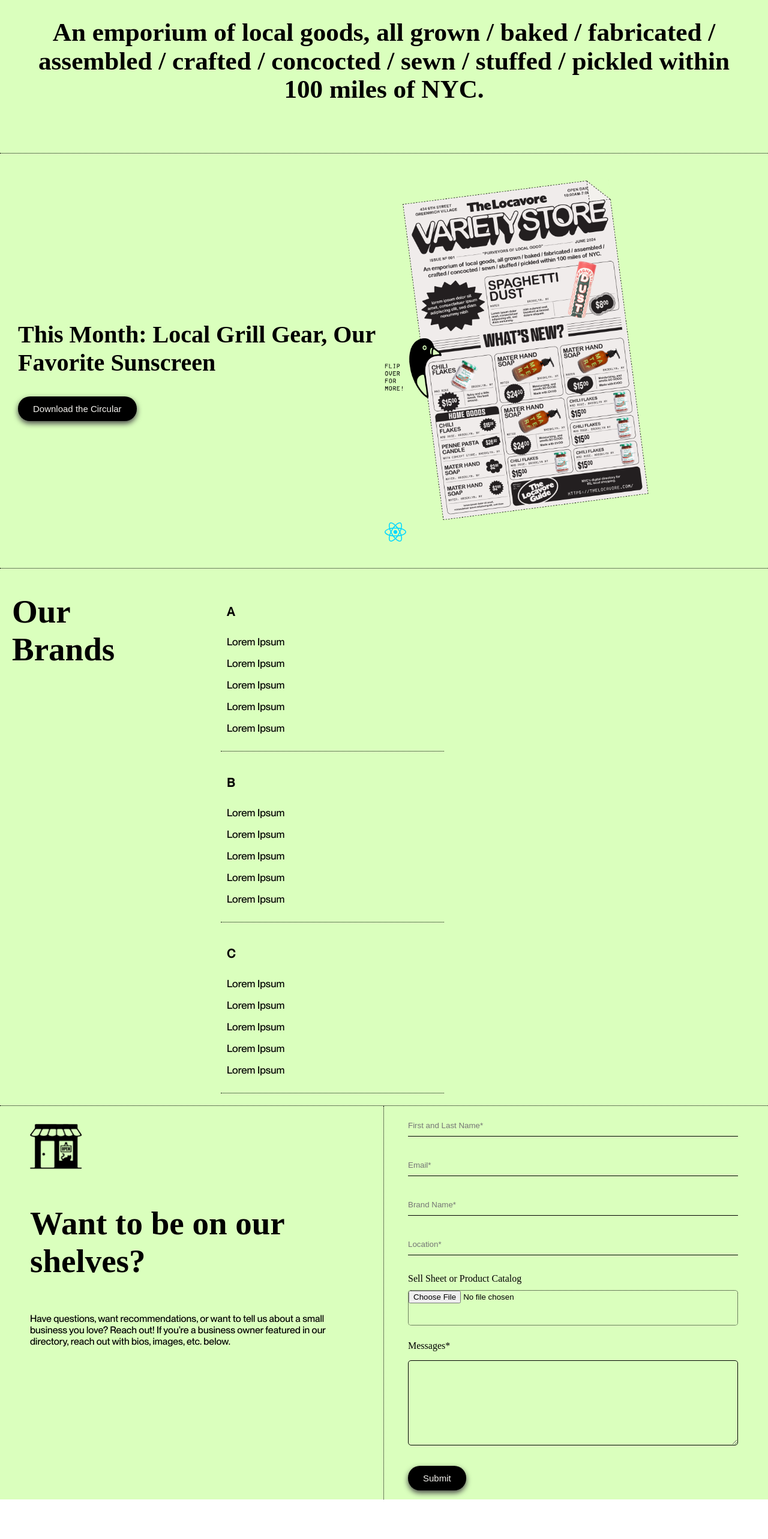
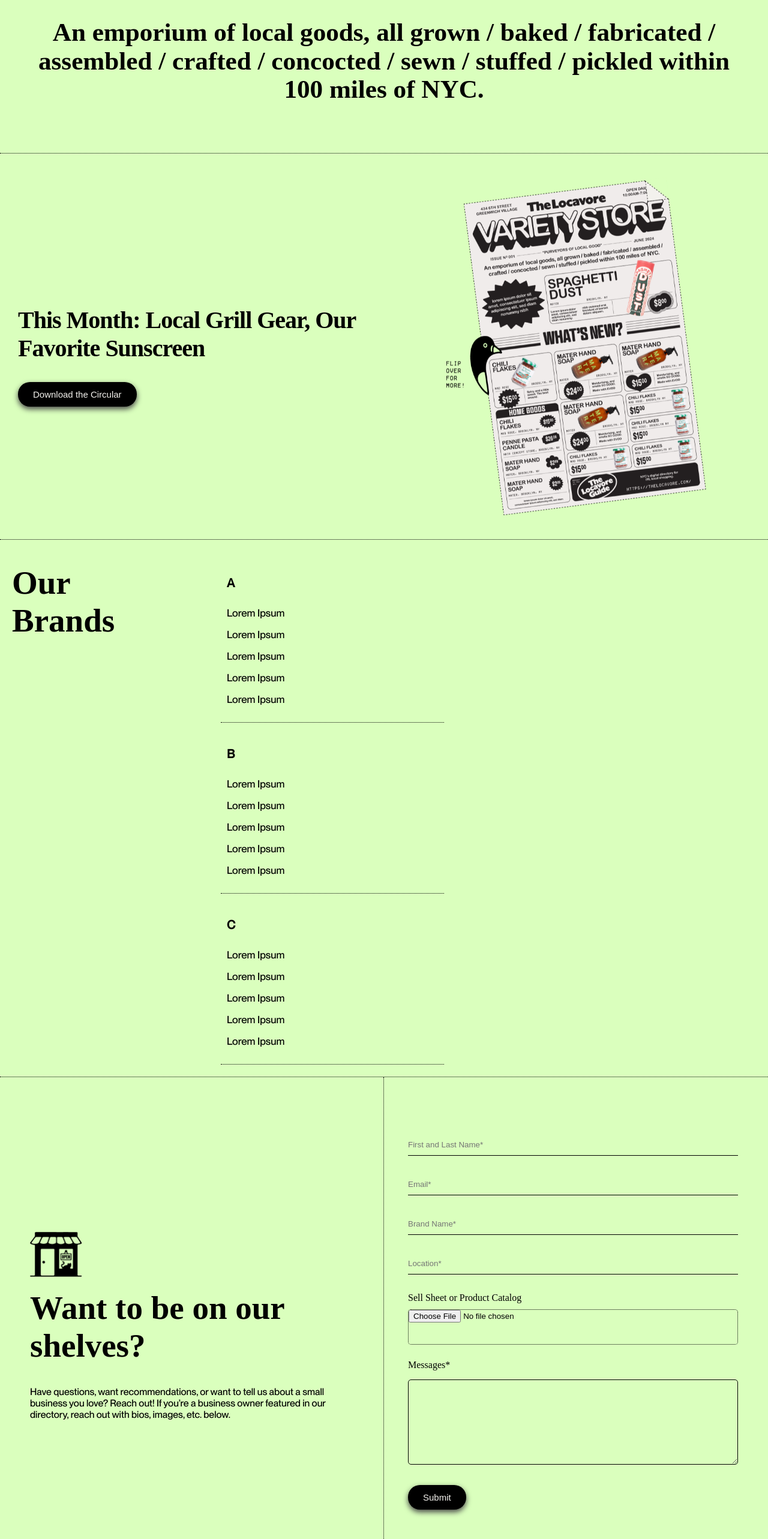
Before and after one commit to candyho-learning/view-source-assignment, a React (Vite) app: page / in a window 1280 px wide. Shown: the part 832-3398 px from the top of the page at 60% size. Before the commit the page ends 3332 px from the top, so only its background shows below. Built offline with nearby package versions, Linux system fonts and the light colour scheme; a small style sheet from the web is missing; a web font is replaced by a local one.

Commit message:
added flip animation and tweaked styles

```diff
--- a/src/App.jsx
+++ b/src/App.jsx
@@ -1,6 +1,3 @@
-import reactLogo from "./assets/react.svg";
-import viteLogo from "/vite.svg";
-
 import "./App.css";
 import HeroSection from "./components/HeroSection";
 import SubNav from "./components/SubNav";
--- a/src/components/Circular.jsx
+++ b/src/components/Circular.jsx
@@ -1,15 +1,16 @@
 import circularFront from "/circular-front.png";
 import reactLogo from "../assets/react.svg";
+import "../styles/circular.css";
 
 export default function Circular() {
   return (
     <section className="circular">
       <div className="flip-menu centered">
         <div className="card">
-          <div className="card-front">
+          <div className="card-front centered">
             <img src={circularFront} alt="" className="circular-front" />
           </div>
-          <div className="card-back">
+          <div className="card-back centered">
             <img src={reactLogo} alt="" className="circular-back" />
           </div>
         </div>
--- a/src/index.css
+++ b/src/index.css
@@ -44,10 +44,12 @@
 
 h2 {
   font-size: 40px;
+  letter-spacing: -1px;
 }
 
 h3 {
   font-size: 55px;
+  margin: 20px 0;
 }
 
 h4 {
@@ -89,8 +91,7 @@
   height: 100vh;
 }
 
-.hero-logo,
-.circular-front {
+.hero-logo {
   width: 80%;
 }
 
@@ -131,7 +132,7 @@
 .intro {
   text-align: center;
   font-size: 30px;
-  line-height: 1.1;
+  line-height: 33px;
   padding: 10px 25px;
 }
 
@@ -225,6 +226,7 @@
   border: 1px solid var(--brand-black);
   border-radius: 5px;
   height: 142px;
+  padding: 10px;
 }
 
 @media only screen and (min-width: 992px) {
@@ -297,9 +299,49 @@
     border-right: 1px dotted var(--brand-black);
     padding: 0 40px;
     flex-shrink: 0;
+    display: flex;
+    flex-direction: column;
+    justify-content: center;
   }
 
-  form {
-    padding: 0 40px;
+  .submit-products-form {
+    padding: 80px 40px;
   }
 }
+
+@media only screen and (min-width: 1600px) {
+  h2 {
+    font-size: 75px;
+    margin-bottom: 35px;
+  }
+
+  h3 {
+    font-size: 100px;
+    letter-spacing: -7px;
+  }
+
+  h4 {
+    font-size: 36px;
+  }
+
+  h5 {
+    font-size: 75px;
+  }
+
+  .intro {
+    padding: 0 80px;
+  }
+
+  .our-brands-title {
+    font-size: 100px;
+    line-height: 110px;
+  }
+
+  .brand-group-title {
+    font-size: 32px;
+  }
+
+  .brand-name {
+    font-size: 19px;
+  }
+}
--- /dev/null
+++ b/src/styles/circular.css
@@ -0,0 +1,52 @@
+.card {
+  width: 100%;
+  height: 100%;
+  position: relative;
+  transition: transform 1s;
+  transform-style: preserve-3d;
+}
+
+.flip-menu {
+  position: relative;
+  width: 80%;
+  aspect-ratio: 0.8;
+  margin: 0px auto 40px auto;
+}
+
+.flip-menu:hover > .card {
+  transform: rotateY(180deg);
+  transition: transform 1s;
+}
+
+.card-front,
+.card-back {
+  width: 100%;
+  height: 100%;
+  position: absolute;
+  backface-visibility: hidden;
+}
+
+.card-back {
+  transform: rotateY(180deg);
+}
+
+.circular-front {
+  width: 100%;
+}
+
+.circular-back {
+  width: 80%;
+}
+
+@media only screen and (min-width: 992px) {
+  .flip-menu {
+    width: 50%;
+    aspect-ratio: 1.1;
+    margin-right: 80px;
+  }
+}
+@media only screen and (min-width: 1600px) {
+  .flip-menu {
+    margin: 0 40px;
+  }
+}
```
